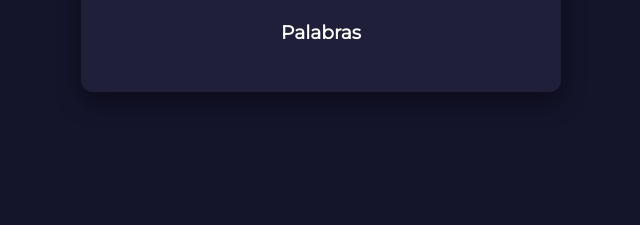
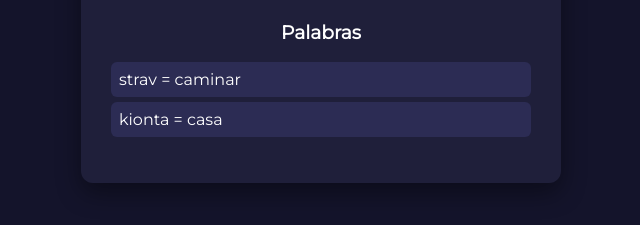
Before and after one commit to elmonkeyjp/Nombs-Dictionary, a plain HTML site: page index.html in a window 1280 px wide. Shown: the part 225-450 px from the top of the page, without its empty margins (319-959 px from the left). Drawn offline with Linux system fonts and the light colour scheme.

Commit message:
Update index.html

```diff
--- a/index.html
+++ b/index.html
@@ -124,8 +124,14 @@ background:#8aff8a;
 
 <script>
 
-let diccionario = JSON.parse(localStorage.getItem("diccionario")) || [];
+let diccionario = [];
 
+fetch("diccionario.json")
+  .then(res => res.json())
+  .then(data => {
+    diccionario = data;
+    mostrar();
+  });
 let admin=false;
 
 mostrar();
```
